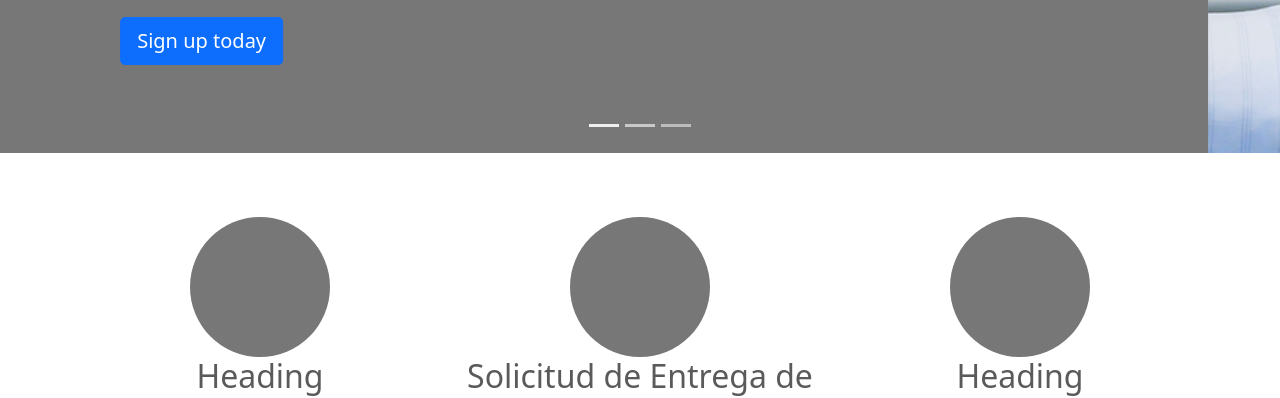
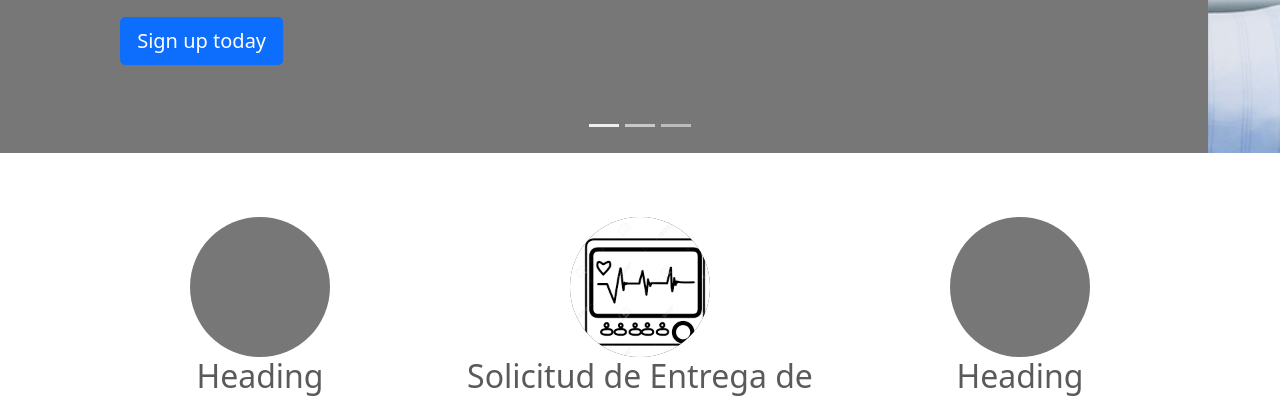
Before and after one commit to tecnologia-vanguardia/tarea-dashboard, a plain HTML site: page web/index.html in a window 1280 px wide. Shown: the part 407-805 px from the top of the page. Drawn offline with Linux system fonts and the light colour scheme.

Commit message:
Actualizar

```diff
--- a/web/index.html
+++ b/web/index.html
@@ -129,7 +129,9 @@
         <p><a class="btn btn-secondary" href="#">View details &raquo;</a></p>
       </div><!-- /.col-lg-4 -->
       <div class="col-lg-4">
-        <svg class="bd-placeholder-img rounded-circle" width="140" height="140" xmlns="http://www.w3.org/2000/svg" role="img" aria-label="Placeholder: 140x140" preserveAspectRatio="xMidYMid slice" focusable="false"><title>Solicitud de Entrega</title><rect width="100%" height="100%" fill="#777"/><text x="50%" y="50%" fill="#777" dy=".3em">140x140</text></svg>
+        <svg class="bd-placeholder-img rounded-circle" width="140" height="140" xmlns="http://www.w3.org/2000/svg" role="img" aria-label="Placeholder: 140x140" preserveAspectRatio="xMidYMid slice" focusable="false"><title>Solicitud de Entrega</title><rect width="100%" height="100%" fill="#777"/><text x="50%" y="50%" fill="#777" dy=".3em">140x140</text>
+          <rect width="100%" height="100%" fill="#777"/> <image href="../assets/imagenes/equipomedico3.png" height="150" width="150"/>
+        </svg>
 
         <h2>Solicitud de Entrega de Producto</h2>
         <p>Podran registrar y eliminar solicitudes de entrega de los productos.</p>
```
